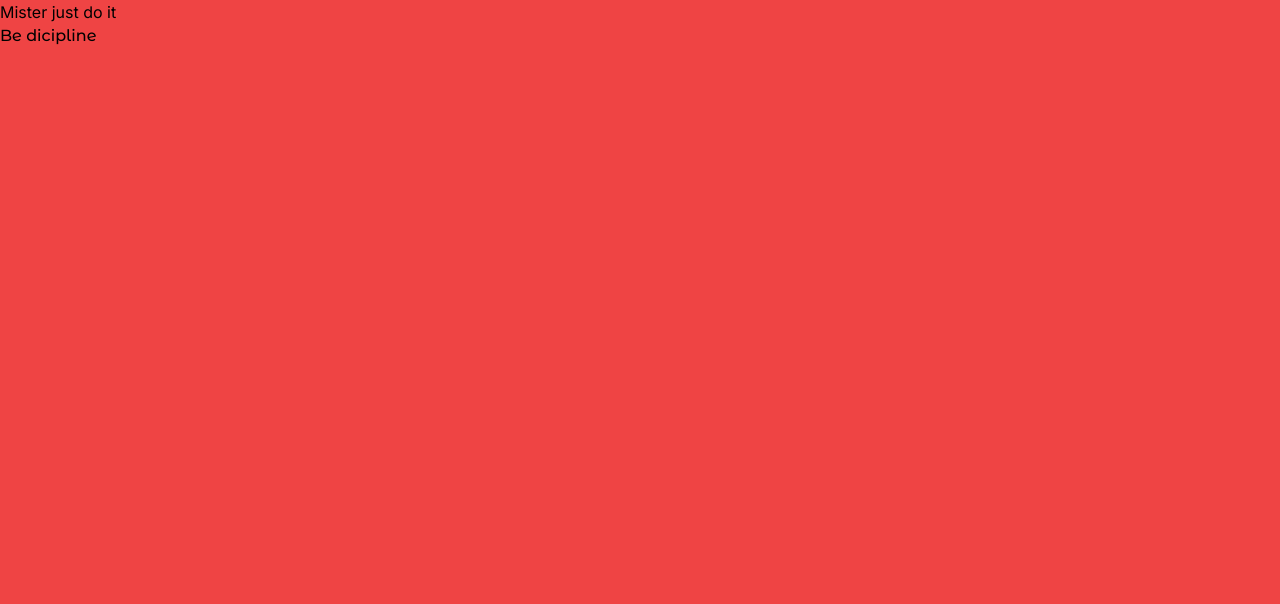
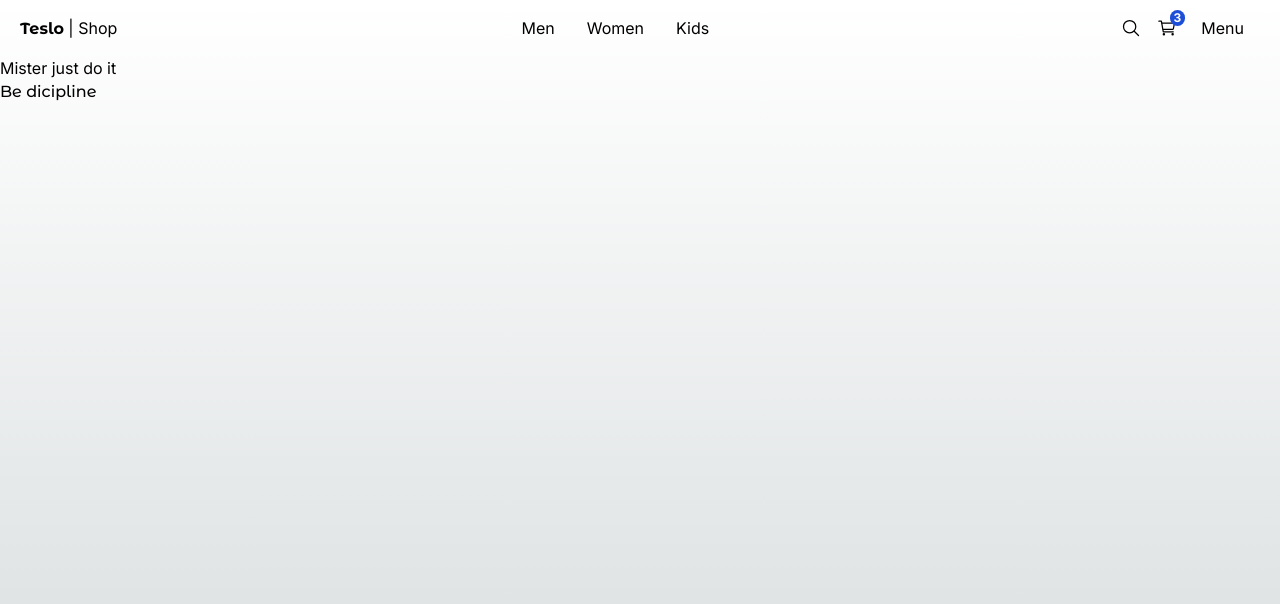
Before and after one commit to misterdan100/teslo-shop-v1, a Next.js app: page / in a window 1280 px wide. Shown: the top 604 px of the page. Built offline with nearby package versions, Linux system fonts and the light colour scheme.

Commit message:
core: page 404 not found

```diff
--- a/src/app/(shop)/category/[id]/page.tsx
+++ b/src/app/(shop)/category/[id]/page.tsx
@@ -1,5 +1,16 @@
+import { notFound } from "next/navigation"
 
-export default function CategoryPage({params}: {params: {id: string}}) {
+interface Props {
+  params: {
+    id: string
+  }
+}
+
+export default function CategoryPage({params}: Props) {
+  const { id } = params
+  const allowedCategories = ['kids', 'men', 'women']
+
+  if(!allowedCategories.includes(id) ) notFound()
 
   return (
     <div>
--- /dev/null
+++ b/src/app/(shop)/category/not-found.tsx
@@ -0,0 +1,8 @@
+import { PageNotFound } from "@/components";
+import Link from "next/link";
+
+export default function NamePage() {
+  return (
+    <PageNotFound />
+  );
+}
--- a/src/app/(shop)/layout.tsx
+++ b/src/app/(shop)/layout.tsx
@@ -1,3 +1,4 @@
+import { TopMenu } from "@/components";
 
 export default function ShopLayout({
  children
@@ -5,7 +6,8 @@
  children: React.ReactNode;
 }) {
   return (
-    <main className="bg-red-500 min-h-screen">
+    <main className=" min-h-screen">
+      <TopMenu />
         {children}
     </main>
   );
--- a/src/components/index.ts
+++ b/src/components/index.ts
@@ -0,0 +1,2 @@
+export * from './ui/top-menu/TopMenu'
+export * from './ui/not-found/PageNotFound'
--- /dev/null
+++ b/src/components/ui/not-found/PageNotFound.tsx
@@ -0,0 +1,35 @@
+import { titleFont } from "@/config/fonts"
+import Image from "next/image"
+import Link from "next/link"
+
+export const PageNotFound = () => {
+  return (
+    <div
+        className="flex flex-col-reverse md:flex-row h-[800px] w-full justify-center items-center align-middle"
+    >
+        <div className="text-center px-5 mx-5">
+            <h2 className={`${titleFont.className} antialiased text-9xl`}>404</h2>
+            <p className="font-semibold text-xl">Whoops! Page not found.</p>
+            <p className="font-light">
+                <span>You can go back to </span>
+                <Link
+                    href='/'
+                    className="font-normal hover:underline transition-all"
+                > Home</Link>
+            </p>
+        </div>
+
+        <div className="px-5 mx-5">
+            <Image
+                src='/imgs/starman_750x750.png'
+                alt="not-found background"
+                className="p-5 sm:p-0"
+                width={550}
+                height={550}
+            />
+        </div>
+
+    </div>
+
+  )
+}
--- /dev/null
+++ b/src/components/ui/top-menu/TopMenu.tsx
@@ -0,0 +1,62 @@
+import { titleFont } from "@/config/fonts"
+import Link from "next/link"
+import { IoCartOutline, IoSearchOutline } from "react-icons/io5"
+
+export const TopMenu = () => {
+  return (
+    <nav
+        className="flex px-5 justify-between items-center w-full"
+    >
+        {/* Logo */}
+        <div>
+            <Link
+                href='/'
+            >
+                <span className={`${titleFont.className} antialiased font-bold`}>Teslo</span>
+                <span> | Shop</span>
+            </Link>
+        </div>
+
+        {/* Center Menu */}
+        <div className="hidden sm:block">
+            <Link
+                href='/category/men'
+                className="m-2 p-2 rounded-md transition-all hover:bg-gray-100"
+            >Men</Link>
+            <Link
+                href='/category/women'
+                className="m-2 p-2 rounded-md transition-all hover:bg-gray-100"
+            >Women</Link>
+            <Link
+                href='/category/kids'
+                className="m-2 p-2 rounded-md transition-all hover:bg-gray-100"
+            >Kids</Link>
+        </div>
+
+        {/* Search, Cart, Menu */}
+        <div className="flex items-center">
+            <Link
+                href='/search'
+                className="px-2"
+                >
+                <IoSearchOutline className="w-5 h-5"/>
+            </Link>
+            <Link
+                href='/cart'
+                className="px-2"
+                >
+                <div
+                    className="relative"
+                >
+                    <span className="absolute text-xs rounded-full px-1 font-bold -top-2 bg-blue-700 text-white -right-2">3</span>
+                    <IoCartOutline className="w-5 h-5"/>
+                </div>
+            </Link>
+            <button
+                className="m-2 p-2 rounded-md transition-all hover:bg-gray-100"
+            >Menu</button>
+
+        </div>
+    </nav>
+  )
+}
```
Also changed, not shown: package.json (+5 -4 lines), 1 other file (tests, documents, lock files or other folders).
